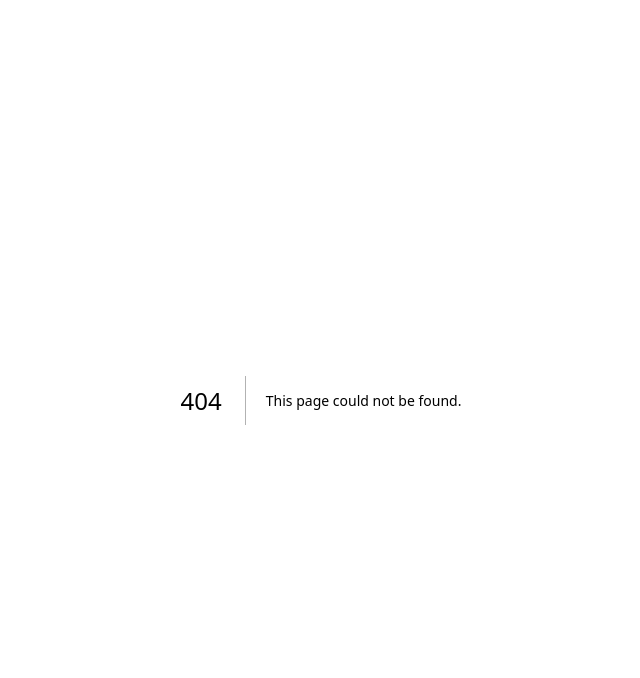
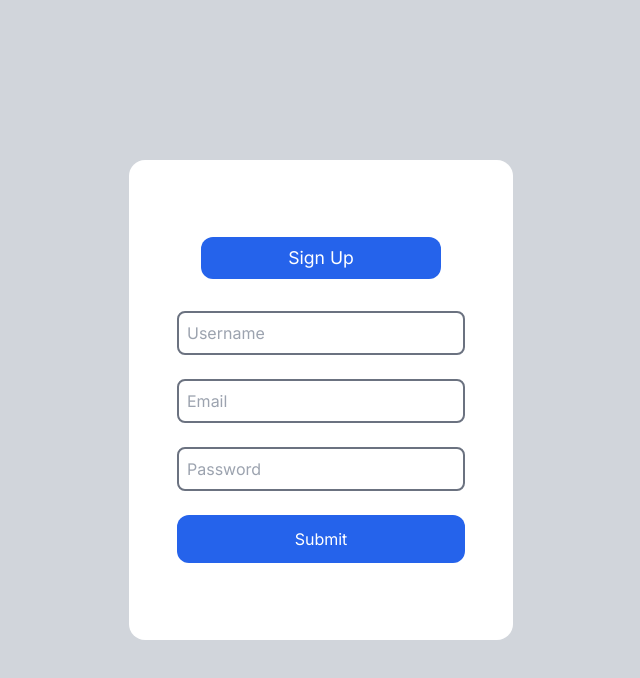
Before and after one commit to swapn652/MemoEase, a Next.js app in the folder client/: page /signup in a window 1280 px wide. Before the commit this address had no page. Shown: the top 678 px of the page, without its empty margins (319-959 px from the left). Built offline with nearby package versions, Linux system fonts and the light colour scheme.

Commit message:
Created signup page

```diff
--- /dev/null
+++ b/client/src/app/signup/page.tsx
@@ -0,0 +1,25 @@
+import React from 'react';
+
+const SignUp = () => {
+  return (
+    <div className = "bg-gray-300 w-screen h-screen flex items-center justify-center">
+        <div className = "h-[30rem] w-[24rem] bg-white rounded-2xl flex flex-col justify-center items-center">
+            <div className = "bg-blue-600 w-[15rem] text-white  py-2 flex justify-center text-[1.1rem] rounded-xl">
+                Sign Up
+            </div>
+
+            <form className="mt-[2rem] flex flex-col items-center gap-y-6">
+                <input placeholder = "Username" className = "w-[18rem] p-2 rounded-lg border-2 border-gray-500"/>
+                <input placeholder = "Email" type = "email" className = "w-[18rem] p-2 rounded-lg border-2 border-gray-500"/>
+                <input placeholder = "Password" type = "password" className = "w-[18rem] p-2 rounded-lg border-2 border-gray-500"/>
+                <button className = "bg-blue-600 w-[18rem] h-[3rem] rounded-xl text-white">
+                    Submit
+                </button>
+            </form>
+
+        </div>
+    </div>
+  )
+}
+
+export default SignUp;
```
